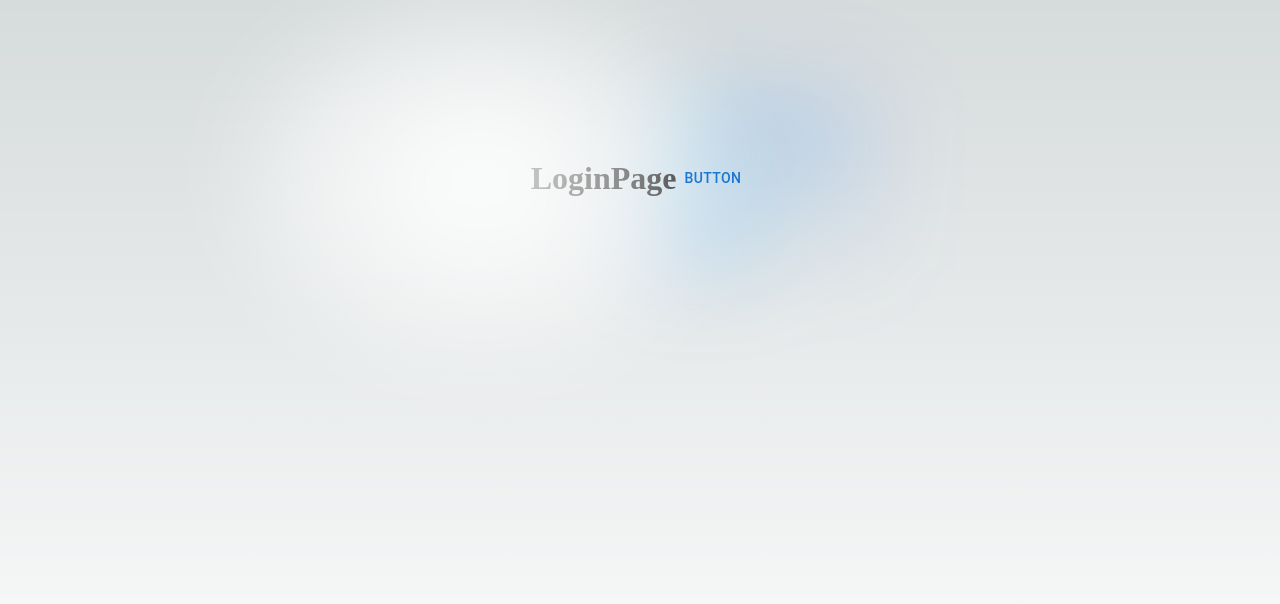
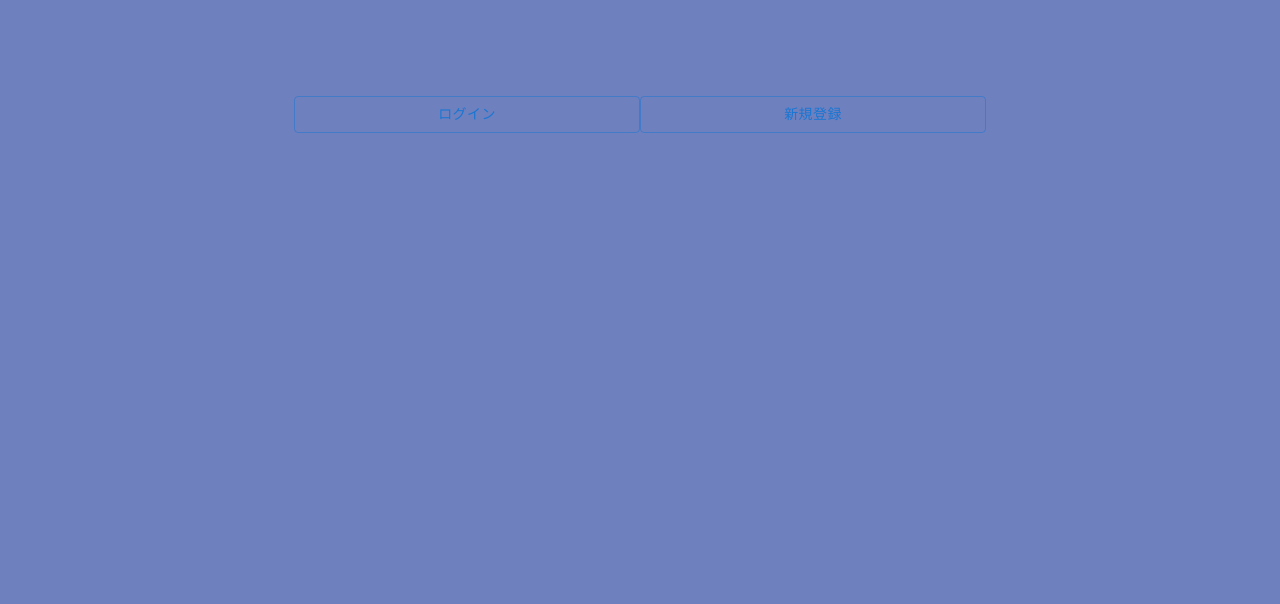
Before and after one commit to YukaChoco/project-who, a Next.js app: page /login in a window 1280 px wide. Shown: the top 604 px of the page. Built offline with nearby package versions, Linux system fonts and the light colour scheme.

Commit message:
青ボタン、白ボタン作成 focus時の色の変化はわからなかったので適当

```diff
--- /dev/null
+++ b/src/conponents/PrimaryBtn.tsx
@@ -0,0 +1,13 @@
+import Head from 'next/head'
+import Image from 'next/image'
+import { Inter } from 'next/font/google'
+import styles from '@/styles/PrimaryBtn.module.css'
+import { Button } from '@mui/material'
+
+export default function PrimaryBtn(props) {
+  return (
+    <>
+        <Button variant="outlined" className={styles.PrimaryBtn}>{props.text}</Button>
+    </>
+  )
+}
--- /dev/null
+++ b/src/conponents/SecondaryBtn.tsx
@@ -0,0 +1,13 @@
+import Head from 'next/head'
+import Image from 'next/image'
+import { Inter } from 'next/font/google'
+import styles from '@/styles/SecondaryBtn.module.css'
+import { Button } from '@mui/material'
+
+export default function SecondaryBtn(props) {
+  return (
+    <>
+        <Button variant="outlined" className={styles.SecondaryBtn}>{props.text}</Button>
+    </>
+  )
+}
--- a/src/pages/login.tsx
+++ b/src/pages/login.tsx
@@ -2,7 +2,8 @@ import Head from 'next/head'
 import Image from 'next/image'
 import { Inter } from 'next/font/google'
 import styles from '@/styles/Login.module.css'
-import SinpleButton from '@/conponents/SimpleButton'
+import SecondaryBtn from '@/conponents/secondaryBtn'
+import PrimaryBtn from '@/conponents/primaryBtn'
 
 const inter = Inter({ subsets: ['latin'] })
 
@@ -10,9 +11,9 @@ export default function Login() {
   return (
     <>
       <main className={styles.main}>
-        <div className={styles.center}>
-          <h1>LoginPage</h1>
-          <SinpleButton />
+        <div>
+          <PrimaryBtn text="ログイン" />
+          <SecondaryBtn text="新規登録"/>
         </div>
       </main>
     </>
--- a/src/styles/Login.module.css
+++ b/src/styles/Login.module.css
@@ -5,6 +5,7 @@
   align-items: center;
   padding: 6rem;
   min-height: 100vh;
+  background-color: #6F80BF;
 }
 
 .description {
--- /dev/null
+++ b/src/styles/PrimaryBtn.module.css
@@ -0,0 +1,21 @@
+.PrimaryBtn{
+    display: inline-block;
+    width: 346px;
+    max-width: 100%;
+    padding: 15px 10px;
+    background-color: #fff;
+    font-size: 1.125rem;
+    border: 1px solid;
+    border-color: #969696;
+    border-radius: 45px;
+    color: #6F80BF;
+    text-decoration: none;
+    margin-bottom: 20px;
+}
+
+.PrimaryBtn:focus,
+.PrimaryBtn:hover{
+    background-color: #6F80BF;
+    border-color: #969696;
+    color: #fff;
+}
--- /dev/null
+++ b/src/styles/SecondaryBtn.module.css
@@ -0,0 +1,19 @@
+.SecondaryBtn{
+    display: inline-block;
+    width: 346px;
+    max-width: 100%;
+    padding: 15px 10px;
+    font-size: 1.125rem;
+    border: 1px solid;
+    border-radius: 45px;
+    color: #fff;
+    text-decoration: none;
+    margin-bottom: 20px;
+}
+
+.SecondaryBtn:focus,
+.SecondaryBtn:hover{
+    background-color: #fff;
+    border-color: #fff;
+    color: #6F80BF;
+}
```
